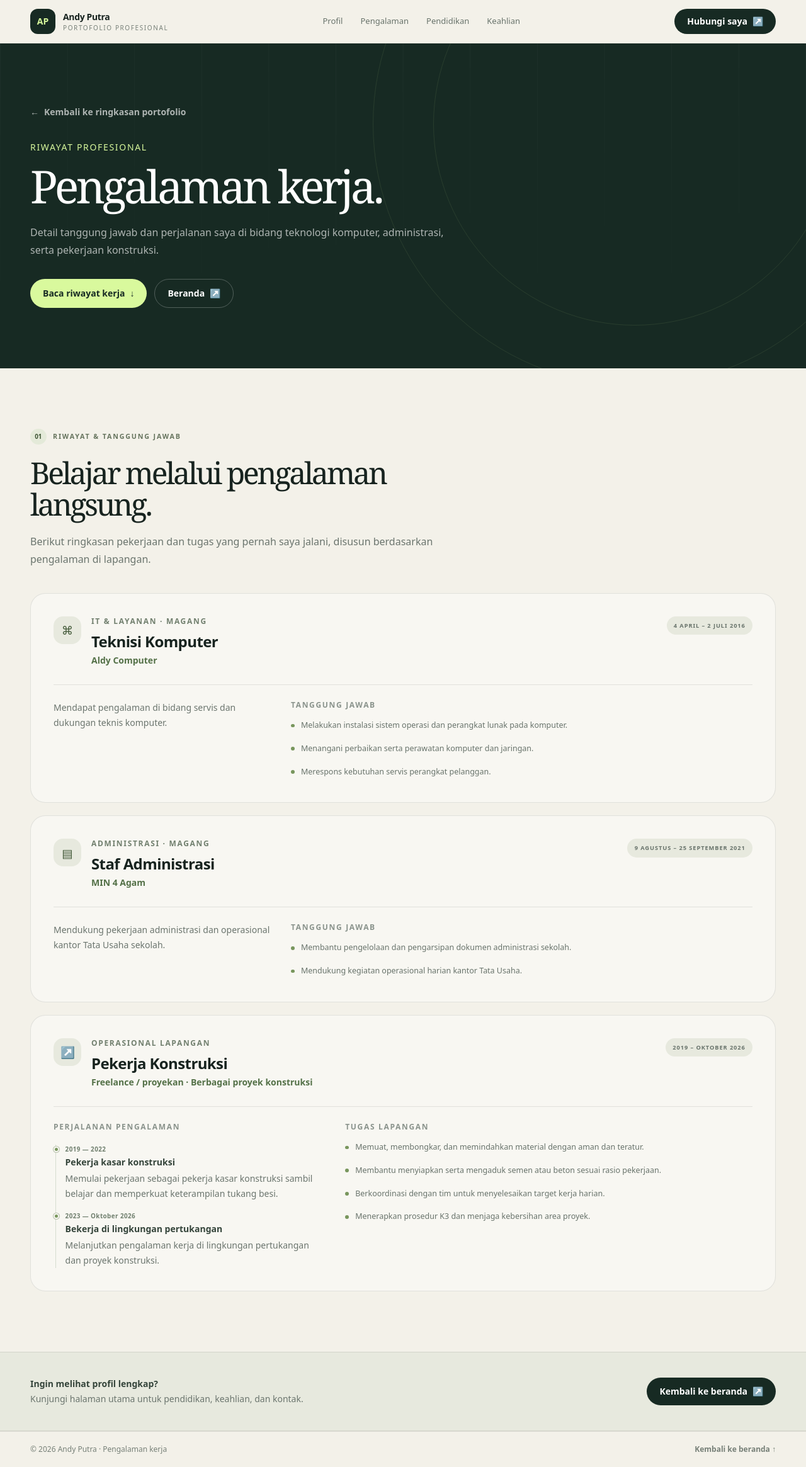
After one commit to andy1406/andy1406.github.io, a Laravel app: page /pengalaman-kerja in a window 1280 px wide. The commit adds this page. Shown: the whole page at 63% size. Run offline with Laravel 12, Linux system fonts and the light colour scheme; style sheets or scripts are compiled from the project's sources.

Commit message:
Update portfolio experience pages
Co-authored-by: Copilot <223556219+Copilot@users.noreply.github.com>

```diff
--- a/resources/css/app.css
+++ b/resources/css/app.css
@@ -177,15 +177,6 @@ body {
 
 .summary-item {
     min-height: 5rem;
-}
-
-.summary-number {
-    color: #21372a;
-    font-family: Georgia, 'Times New Roman', serif;
-    font-size: 2rem;
-    font-weight: 700;
-    letter-spacing: -0.07em;
-    line-height: 1;
 }
 
 .section-kicker {
--- /dev/null
+++ b/resources/views/experience.blade.php
@@ -0,0 +1,186 @@
+<!DOCTYPE html>
+<html lang="id">
+<head>
+    <meta charset="utf-8">
+    <meta name="viewport" content="width=device-width, initial-scale=1">
+    <meta name="description" content="Detail pengalaman kerja Andy Putra di bidang teknisi komputer, administrasi, dan konstruksi.">
+    <meta name="theme-color" content="#f3f1e9">
+    <title>Pengalaman Kerja — Andy Putra</title>
+    @vite(['resources/css/app.css', 'resources/js/app.js'])
+</head>
+<body class="font-sans antialiased">
+    <header class="site-header sticky top-0 z-50 border-b border-[#17231f]/[0.08] bg-[#f3f1e9]/90 backdrop-blur-xl">
+        <div class="mx-auto flex max-w-7xl items-center justify-between px-5 py-3.5 sm:px-8 lg:px-12">
+            <a href="../" class="flex items-center gap-3" aria-label="Kembali ke beranda Andy Putra">
+                <span class="grid size-10 place-items-center rounded-xl bg-[#172a23] text-sm font-bold text-[#d9f99d]">AP</span>
+                <span>
+                    <span class="block text-sm font-bold tracking-tight">Andy Putra</span>
+                    <span class="block text-[10px] uppercase tracking-[0.16em] text-[#788179]">Portofolio profesional</span>
+                </span>
+            </a>
+
+            <nav aria-label="Navigasi utama" class="hidden items-center gap-7 text-[13px] font-medium text-[#68736b] lg:flex">
+                <a class="transition hover:text-[#17231f]" href="../#profil">Profil</a>
+                <a class="transition hover:text-[#17231f]" href="#riwayat">Pengalaman</a>
+                <a class="transition hover:text-[#17231f]" href="../#pendidikan">Pendidikan</a>
+                <a class="transition hover:text-[#17231f]" href="../#keahlian">Keahlian</a>
+            </nav>
+
+            <a href="mailto:andy.kamil14@gmail.com" class="inline-flex items-center gap-2 rounded-full bg-[#172a23] px-4 py-2.5 text-xs font-semibold text-white transition hover:bg-[#30483b] sm:px-5 sm:text-sm">
+                Hubungi saya <span aria-hidden="true">↗</span>
+            </a>
+        </div>
+    </header>
+
+    <main>
+        <section class="hero-shell relative overflow-hidden bg-[#172a23] text-white">
+            <div class="hero-orb hero-orb-one" aria-hidden="true"></div>
+            <div class="hero-orb hero-orb-two" aria-hidden="true"></div>
+            <div class="hero-lines" aria-hidden="true"></div>
+            <div class="relative mx-auto max-w-7xl px-5 py-14 sm:px-8 sm:py-20 lg:px-12 lg:py-24">
+                <a href="../#pengalaman" class="mb-9 inline-flex items-center gap-2 text-sm font-semibold text-white/65 transition hover:text-[#d9f99d]">
+                    <span aria-hidden="true">←</span> Kembali ke ringkasan portofolio
+                </a>
+                <p class="text-sm font-medium tracking-[0.12em] text-[#d9f99d]">RIWAYAT PROFESIONAL</p>
+                <h1 class="display-font mt-4 max-w-3xl text-5xl leading-[0.98] sm:text-6xl lg:text-7xl">Pengalaman kerja.</h1>
+                <p class="mt-6 max-w-2xl text-sm leading-7 text-white/65 sm:text-base">
+                    Detail tanggung jawab dan perjalanan saya di bidang teknologi komputer, administrasi, serta pekerjaan konstruksi.
+                </p>
+                <div class="mt-8 flex flex-wrap gap-3">
+                    <a href="#riwayat" class="inline-flex items-center gap-2 rounded-full bg-[#d9f99d] px-5 py-3 text-sm font-bold text-[#172a23] transition hover:bg-white">
+                        Baca riwayat kerja <span aria-hidden="true">↓</span>
+                    </a>
+                    <a href="../" class="inline-flex items-center gap-2 rounded-full border border-white/25 px-5 py-3 text-sm font-semibold text-white transition hover:border-white hover:bg-white/10">
+                        Beranda <span aria-hidden="true">↗</span>
+                    </a>
+                </div>
+            </div>
+        </section>
+
+        <section id="riwayat" class="mx-auto max-w-7xl px-5 py-14 sm:px-8 sm:py-20 lg:px-12 lg:py-24">
+            <div class="mb-10 max-w-2xl">
+                <p class="section-kicker"><span>01</span> RIWAYAT & TANGGUNG JAWAB</p>
+                <h2 class="display-font mt-5 text-4xl leading-[1.04] sm:text-5xl">Belajar melalui pengalaman langsung.</h2>
+                <p class="mt-5 text-sm leading-7 text-[#6b756e] sm:text-base">
+                    Berikut ringkasan pekerjaan dan tugas yang pernah saya jalani, disusun berdasarkan pengalaman di lapangan.
+                </p>
+            </div>
+
+            <div class="space-y-5">
+                <article id="teknisi" class="scroll-mt-24 rounded-3xl border border-[#17231f]/10 bg-[#f8f7f2] p-6 sm:p-9">
+                    <div class="flex flex-col gap-5 sm:flex-row sm:items-start sm:justify-between">
+                        <div class="flex items-start gap-4">
+                            <span class="experience-icon shrink-0" aria-hidden="true">⌘</span>
+                            <div>
+                                <p class="text-xs font-bold uppercase tracking-[0.14em] text-[#72806f]">IT & Layanan · Magang</p>
+                                <h3 class="mt-2 text-2xl font-bold tracking-tight">Teknisi Komputer</h3>
+                                <p class="mt-1 text-sm font-semibold text-[#547148]">Aldy Computer</p>
+                            </div>
+                        </div>
+                        <span class="experience-date self-start">4 APRIL – 2 JULI 2016</span>
+                    </div>
+                    <div class="mt-7 grid gap-6 border-t border-[#17231f]/10 pt-6 sm:grid-cols-[0.65fr_1.35fr]">
+                        <p class="text-sm leading-6 text-[#6b756e]">Mendapat pengalaman di bidang servis dan dukungan teknis komputer.</p>
+                        <div>
+                            <h4 class="text-xs font-bold uppercase tracking-[0.14em] text-[#8a938c]">Tanggung jawab</h4>
+                            <ul class="experience-duties mt-3 space-y-3">
+                                <li>Melakukan instalasi sistem operasi dan perangkat lunak pada komputer.</li>
+                                <li>Menangani perbaikan serta perawatan komputer dan jaringan.</li>
+                                <li>Merespons kebutuhan servis perangkat pelanggan.</li>
+                            </ul>
+                        </div>
+                    </div>
+                </article>
+
+                <article id="administrasi" class="scroll-mt-24 rounded-3xl border border-[#17231f]/10 bg-[#f8f7f2] p-6 sm:p-9">
+                    <div class="flex flex-col gap-5 sm:flex-row sm:items-start sm:justify-between">
+                        <div class="flex items-start gap-4">
+                            <span class="experience-icon shrink-0" aria-hidden="true">▤</span>
+                            <div>
+                                <p class="text-xs font-bold uppercase tracking-[0.14em] text-[#72806f]">Administrasi · Magang</p>
+                                <h3 class="mt-2 text-2xl font-bold tracking-tight">Staf Administrasi</h3>
+                                <p class="mt-1 text-sm font-semibold text-[#547148]">MIN 4 Agam</p>
+                            </div>
+                        </div>
+                        <span class="experience-date self-start">9 AGUSTUS – 25 SEPTEMBER 2021</span>
+                    </div>
+                    <div class="mt-7 grid gap-6 border-t border-[#17231f]/10 pt-6 sm:grid-cols-[0.65fr_1.35fr]">
+                        <p class="text-sm leading-6 text-[#6b756e]">Mendukung pekerjaan administrasi dan operasional kantor Tata Usaha sekolah.</p>
+                        <div>
+                            <h4 class="text-xs font-bold uppercase tracking-[0.14em] text-[#8a938c]">Tanggung jawab</h4>
+                            <ul class="experience-duties mt-3 space-y-3">
+                                <li>Membantu pengelolaan dan pengarsipan dokumen administrasi sekolah.</li>
+                                <li>Mendukung kegiatan operasional harian kantor Tata Usaha.</li>
+                            </ul>
+                        </div>
+                    </div>
+                </article>
+
+                <article id="konstruksi" class="scroll-mt-24 rounded-3xl border border-[#17231f]/10 bg-[#f8f7f2] p-6 sm:p-9">
+                    <div class="flex flex-col gap-5 sm:flex-row sm:items-start sm:justify-between">
+                        <div class="flex items-start gap-4">
+                            <span class="experience-icon shrink-0" aria-hidden="true">↗</span>
+                            <div>
+                                <p class="text-xs font-bold uppercase tracking-[0.14em] text-[#72806f]">Operasional Lapangan</p>
+                                <h3 class="mt-2 text-2xl font-bold tracking-tight">Pekerja Konstruksi</h3>
+                                <p class="mt-1 text-sm font-semibold text-[#547148]">Freelance / proyekan · Berbagai proyek konstruksi</p>
+                            </div>
+                        </div>
+                        <span class="experience-date self-start">2019 – OKTOBER 2026</span>
+                    </div>
+
+                    <div class="mt-7 grid gap-8 border-t border-[#17231f]/10 pt-6 lg:grid-cols-[0.8fr_1.2fr]">
+                        <div>
+                            <h4 class="text-xs font-bold uppercase tracking-[0.14em] text-[#8a938c]">Perjalanan pengalaman</h4>
+                            <ol class="construction-timeline mt-5">
+                                <li class="construction-stage">
+                                    <span class="construction-stage-year">2019 — 2022</span>
+                                    <div>
+                                        <h5 class="text-sm font-semibold text-[#34443a]">Pekerja kasar konstruksi</h5>
+                                        <p class="mt-1 text-sm leading-6 text-[#6b756e]">Memulai pekerjaan sebagai pekerja kasar konstruksi sambil belajar dan memperkuat keterampilan tukang besi.</p>
+                                    </div>
+                                </li>
+                                <li class="construction-stage">
+                                    <span class="construction-stage-year">2023 — Oktober 2026</span>
+                                    <div>
+                                        <h5 class="text-sm font-semibold text-[#34443a]">Bekerja di lingkungan pertukangan</h5>
+                                        <p class="mt-1 text-sm leading-6 text-[#6b756e]">Melanjutkan pengalaman kerja di lingkungan pertukangan dan proyek konstruksi.</p>
+                                    </div>
+                                </li>
+                            </ol>
+                        </div>
+                        <div>
+                            <h4 class="text-xs font-bold uppercase tracking-[0.14em] text-[#8a938c]">Tugas lapangan</h4>
+                            <ul class="experience-duties mt-3 space-y-3">
+                                <li>Memuat, membongkar, dan memindahkan material dengan aman dan teratur.</li>
+                                <li>Membantu menyiapkan serta mengaduk semen atau beton sesuai rasio pekerjaan.</li>
+                                <li>Berkoordinasi dengan tim untuk menyelesaikan target kerja harian.</li>
+                                <li>Menerapkan prosedur K3 dan menjaga kebersihan area proyek.</li>
+                            </ul>
+                        </div>
+                    </div>
+                </article>
+            </div>
+        </section>
+
+        <section class="border-y border-[#17231f]/10 bg-[#e7e9de]">
+            <div class="mx-auto flex max-w-7xl flex-col gap-5 px-5 py-10 sm:flex-row sm:items-center sm:justify-between sm:px-8 lg:px-12">
+                <div>
+                    <p class="text-sm font-bold text-[#34443a]">Ingin melihat profil lengkap?</p>
+                    <p class="mt-1 text-sm text-[#6b756e]">Kunjungi halaman utama untuk pendidikan, keahlian, dan kontak.</p>
+                </div>
+                <a href="../" class="inline-flex w-fit items-center gap-2 rounded-full bg-[#172a23] px-5 py-3 text-sm font-bold text-white transition hover:bg-[#30483b]">
+                    Kembali ke beranda <span aria-hidden="true">↗</span>
+                </a>
+            </div>
+        </section>
+    </main>
+
+    <footer class="border-t border-[#17231f]/10">
+        <div class="mx-auto flex max-w-7xl flex-col gap-3 px-5 py-5 text-xs text-[#778078] sm:flex-row sm:items-center sm:justify-between sm:px-8 lg:px-12">
+            <p>© {{ now()->year }} Andy Putra · Pengalaman kerja</p>
+            <a href="../" class="font-semibold transition hover:text-[#17231f]">Kembali ke beranda ↑</a>
+        </div>
+    </footer>
+</body>
+</html>
--- a/routes/web.php
+++ b/routes/web.php
@@ -3,3 +3,4 @@
 use Illuminate\Support\Facades\Route;
 
 Route::view('/', 'portfolio');
+Route::view('/pengalaman-kerja', 'experience');
```
Also changed, not shown: resources/views/portfolio.blade.php (+31 -46 lines), tests/Feature/PortfolioPageTest.php (+19 -5 lines), .github/workflows/deploy-pages.yml.
